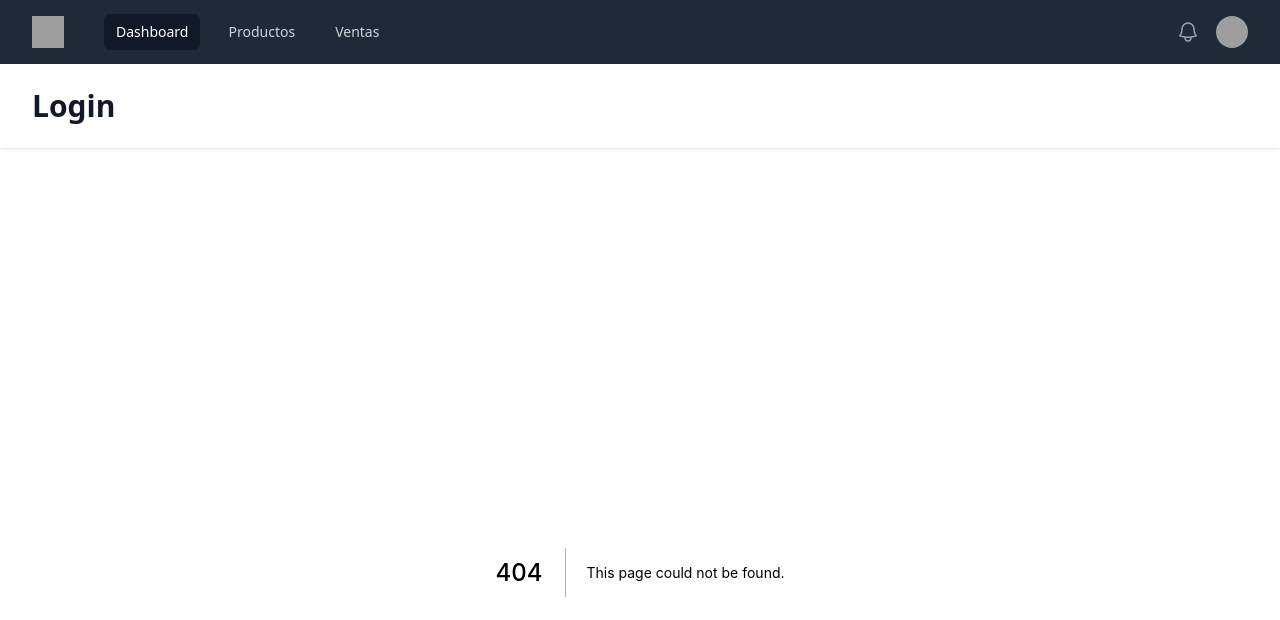
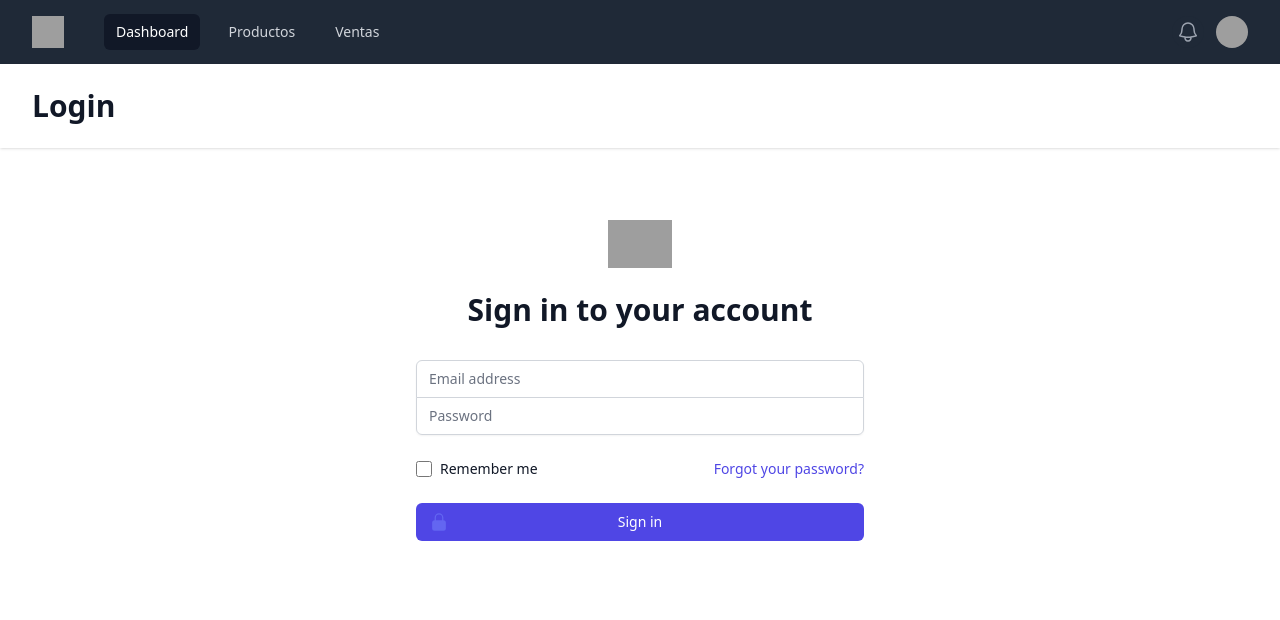
Before and after one commit to SergioHGHomez/Next_admin_yardsale, a Next.js app: page /login in a window 1280 px wide. Before the commit this address had no page. Shown: the top 620 px of the page. Built offline with nearby package versions, Linux system fonts and the light colour scheme; grey boxes are pictures that could not be loaded.

Commit message:
added the login page

```diff
--- a/jsconfig.json
+++ b/jsconfig.json
@@ -3,6 +3,10 @@
         "baseUrl": "src",
         "paths": {
             "@styles/*": ["styles/*"],
+            "@pages/*": ["pages/*"],
+            "@layout/*": ["layout/*"],
+            "@common/*": ["common/*"],
+            "@components/*": ["components/*"],
         }
     }
 }
--- a/src/components/Login.jsx
+++ b/src/components/Login.jsx
@@ -1,6 +1,18 @@
-import { LockClosedIcon } from '@heroicons/react/solid';
+import { LockClosedIcon } from '@heroicons/react/24/solid';
+import { useRef } from 'react';
 
 export default function LoginPage() {
+  const emailRef = useRef(null);
+  const passRef = useRef(null);
+
+  const handleSubmit = (event) => {
+    event.preventDefault();
+    const email = emailRef.current.value;
+    const pass = passRef.current.value;
+    console.log(`the email is ${email}
+    and the password is ${pass}`);
+  };
+
   return (
     <>
       <div className="min-h-full flex items-center justify-center py-12 px-4 sm:px-6 lg:px-8">
@@ -9,14 +21,15 @@ export default function LoginPage() {
             <img className="mx-auto h-12 w-auto" src="https://tailwindui.com/img/logos/workflow-mark-indigo-600.svg" alt="Workflow" />
             <h2 className="mt-6 text-center text-3xl font-extrabold text-gray-900">Sign in to your account</h2>
           </div>
-            <Form className="mt-8 space-y-6" action="#" method="POST">
+          <form className="mt-8 space-y-6" onSubmit={handleSubmit}>
             <input type="hidden" name="remember" defaultValue="true" />
             <div className="rounded-md shadow-sm -space-y-px">
               <div>
                 <label htmlFor="email-address" className="sr-only">
                   Email address
                 </label>
-                  <Field
+                <input
+                  ref={emailRef}
                   id="email-address"
                   name="email"
                   type="email"
@@ -30,7 +43,8 @@ export default function LoginPage() {
                 <label htmlFor="password" className="sr-only">
                   Password
                 </label>
-                  <Field
+                <input
+                  ref={passRef}
                   id="password"
                   name="password"
                   type="password"
@@ -51,7 +65,7 @@ export default function LoginPage() {
               </div>
 
               <div className="text-sm">
-                  <a href="#" className="font-medium text-indigo-600 hover:text-indigo-500">
+                <a href="/forgot-password" className="font-medium text-indigo-600 hover:text-indigo-500">
                   Forgot your password?
                 </a>
               </div>
@@ -68,7 +82,7 @@ export default function LoginPage() {
                 Sign in
               </button>
             </div>
-            </Form>
+          </form>
         </div>
       </div>
     </>
--- a/src/pages/_app.js
+++ b/src/pages/_app.js
@@ -1,5 +1,5 @@
 import '@styles/tailwind.css';
-import MainLaout from 'layout/MainLayout';
+import MainLaout from '@layout/MainLayout';
 
 function MyApp({ Component, pageProps }) {
   return (
--- a/src/pages/dashboard/index.jsx
+++ b/src/pages/dashboard/index.jsx
@@ -59,7 +59,7 @@ export default function Dashboard() {
                       </td>
                       <td className="px-6 py-4 whitespace-nowrap text-sm text-gray-500">{person.role}</td>
                       <td className="px-6 py-4 whitespace-nowrap text-right text-sm font-medium">
-                        <a href="#" className="text-indigo-600 hover:text-indigo-900">
+                        <a href="/edit" className="text-indigo-600 hover:text-indigo-900">
                           Edit
                         </a>
                       </td>
--- a/src/pages/index.js
+++ b/src/pages/index.js
@@ -4,10 +4,10 @@ import { Bars3Icon, XMarkIcon } from '@heroicons/react/24/outline';
 import Link from 'next/link';
 
 const navigation = [
-  { name: 'Product', href: '#' },
-  { name: 'Features', href: '#' },
-  { name: 'Marketplace', href: '#' },
-  { name: 'Company', href: '#' },
+  { name: 'Product', href: '/product' },
+  { name: 'Features', href: '/features' },
+  { name: 'Marketplace', href: '/marketplace' },
+  { name: 'Company', href: 'company' },
 ];
 
 export default function Home() {
@@ -50,7 +50,7 @@ export default function Home() {
                       {item.name}
                     </Link>
                   ))}
-                  <Link href="/" className="font-medium text-indigo-600 hover:text-indigo-500">
+                  <Link href="/login" className="font-medium text-indigo-600 hover:text-indigo-500">
                     Log in
                   </Link>
                 </div>
--- /dev/null
+++ b/src/pages/login.js
@@ -0,0 +1,5 @@
+import LoginPage from '@components/Login';
+
+export default function Login() {
+  return <LoginPage />;
+}
```
Also changed, not shown: src/layout/MainLayout.jsx (+5 -7 lines). Lines whose indentation alone changed are shown as unchanged.
